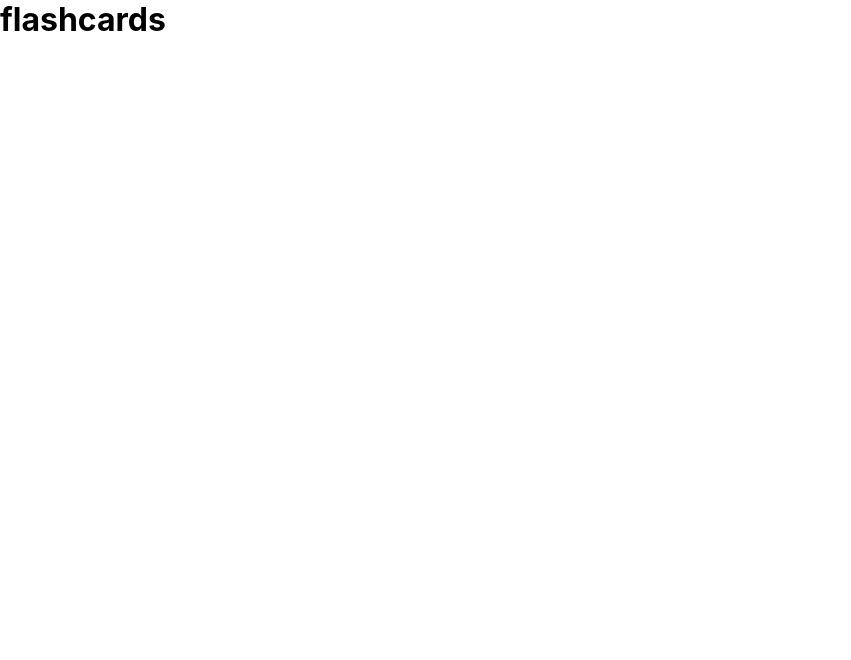
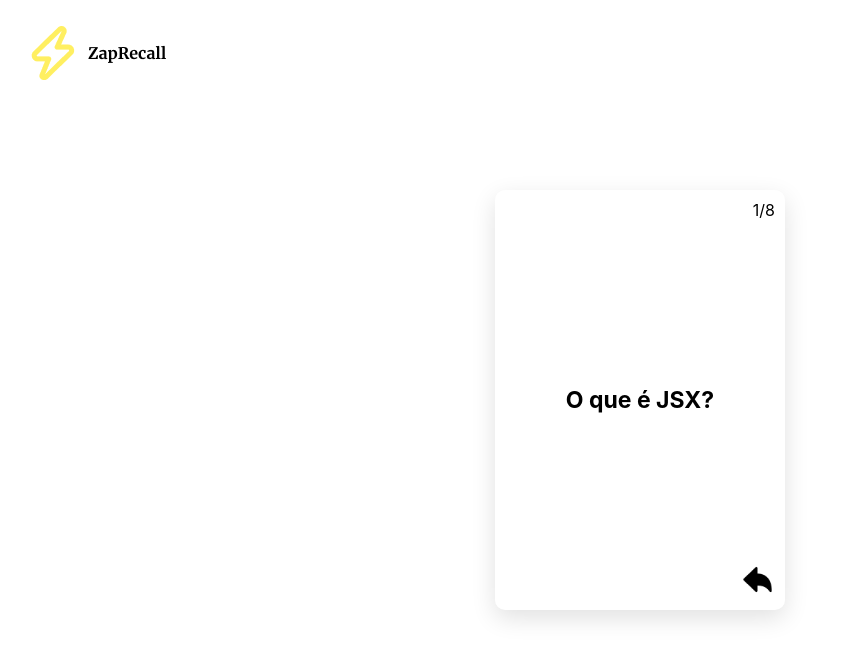
Before and after one commit to joaohdallago/ZapRecall, a React (Create React App) app: page / in a window 1280 px wide. Both pictures are taken after a click on the button "Praticar react". Shown: the top 660 px of the page, without its empty margins (0-851 px from the left). Built offline with nearby package versions, Linux system fonts and the light colour scheme.

Commit message:
turn flashcards

```diff
--- a/public/style.css
+++ b/public/style.css
@@ -33,7 +33,6 @@ body {
     border: 3px solid #FFEF61;
 
     border-radius: 12px;
-    cursor: pointer;
 }
 
 .home button div {
@@ -46,3 +45,83 @@ body {
     font-weight: bold;
     line-height: 23px;
 }
+
+.logo-mini {
+    position: absolute;
+    top: 26px;
+    left: 26px;
+
+    width: 141px;
+}
+
+.container {
+    height: 100vh;
+
+    display: flex;
+    justify-content: center;
+    align-items: center;
+}
+
+.flashcard {
+    position: relative;
+
+    width: 290px;
+    height: 420px;
+  }
+
+.face {
+    position: absolute;
+
+    width: 100%;
+    height: 100%;
+
+    display: flex;
+    align-items: center;
+    justify-content: center;
+
+    backface-visibility: hidden;
+    transition: all .5s;
+    transform-style: preserve-3d;
+
+    border-radius: 10px;
+    box-shadow: 0px 8px 24px rgba(0, 0, 0, 0.12);
+    background-color: #fff;
+}
+
+.front-face {
+    transform: rotateY(180deg);
+}
+
+.flashcard.turned .front-face {
+    transform: rotateY(0deg);
+}
+
+.flashcard.turned .back-face {
+    transform: rotateY(-180deg);
+}
+
+.back-face span {
+    font-size: 23px;
+    font-weight: bold;
+}
+
+.face .flashcard-counter {
+    position: absolute;
+    top: 10px;
+    right: 10px;
+}
+
+.back-face button {
+    position: absolute;
+    bottom: 10px;
+    right: 10px;
+}
+
+.back-face button img{
+    width: 35px;
+}
+
+/*::::::::::::::::SUPPORT::::::::::::::::*/
+button {
+    cursor: pointer;
+}
--- a/src/components/App.js
+++ b/src/components/App.js
@@ -1,6 +1,7 @@
 import { useState } from "react";
 
 import Home from "./Home";
+import LogoMini from "./LogoMini";
 
 
 export default function App() {
@@ -10,7 +11,12 @@ export default function App() {
     <>
       {
         screen ?
-        screen
+        (
+          <>
+            <LogoMini />
+            {screen}
+          </>
+        )
         :
         <Home setScreen={setScreen}/>
       }
--- /dev/null
+++ b/src/components/LogoMini.js
@@ -0,0 +1,3 @@
+export default function LogoMini() {
+    return <img src='assets/logo-mini.png' alt='logo-mini'className='logo-mini'/>
+}
--- /dev/null
+++ b/src/components/flashcards/Flashcard.js
@@ -0,0 +1,26 @@
+import { useState } from "react"
+
+export default function Flashcard() {
+    const [isTurned, setIsTurned] = useState(false)
+
+    return (
+        <div className={`flashcard ${isTurned && 'turned'}`}>
+            <div class="back-face face">
+                <div className='flashcard-counter'>
+                    1/8
+                </div>
+
+                <span>
+                    O que é JSX?
+                </span>
+
+                <button onClick={() => setIsTurned(true)}>
+                    <img src='assets/turn.png'/>
+                </button>
+            </div>
+            <div class="front-face face">
+                Frente
+            </div>
+        </div>
+    )
+}
--- a/src/components/flashcards/Flashcards.js
+++ b/src/components/flashcards/Flashcards.js
@@ -1,5 +1,10 @@
+import Flashcard from "./Flashcard"
+
 export default function Flashcards() {
     return (
-        <h1>flashcards</h1>
+
+        <div className='container'>
+            <Flashcard />
+        </div>
     )
 }
```
